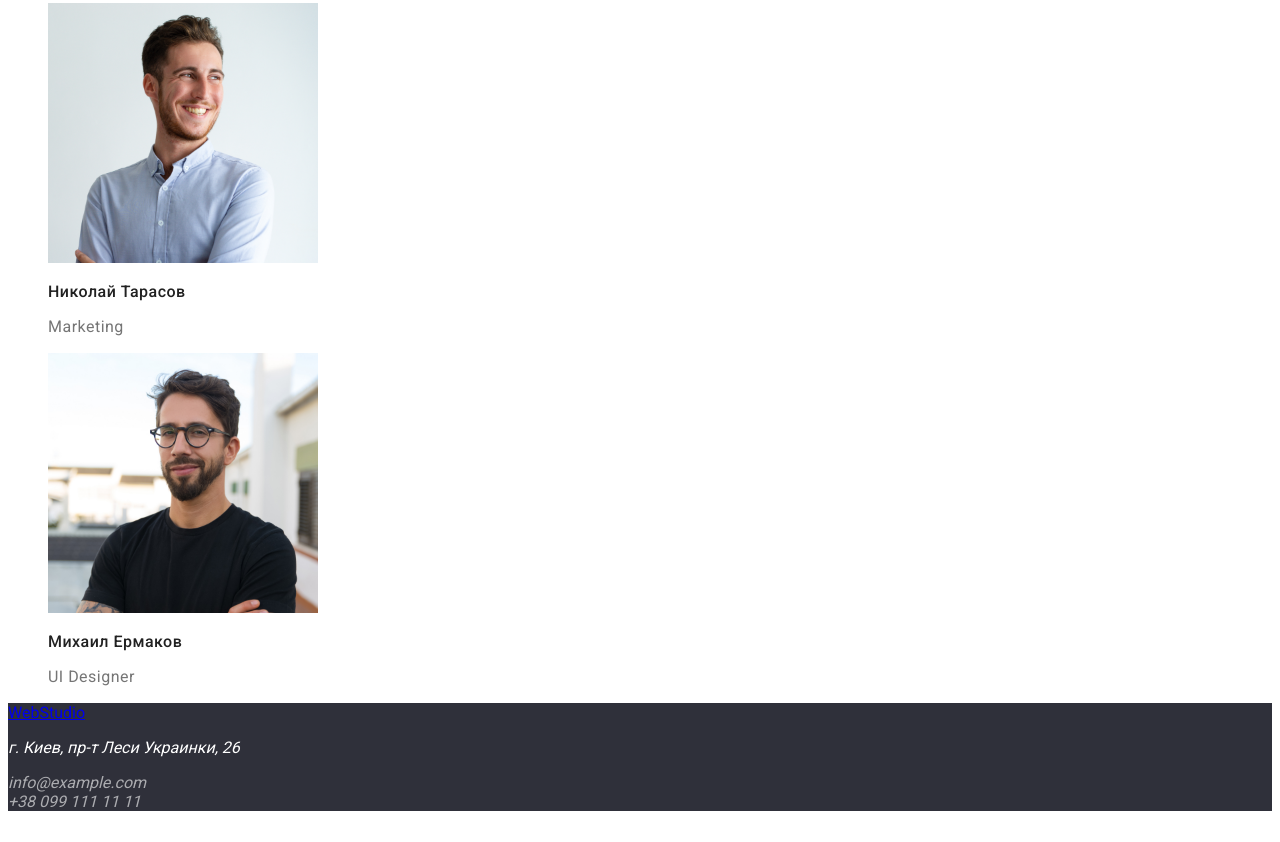
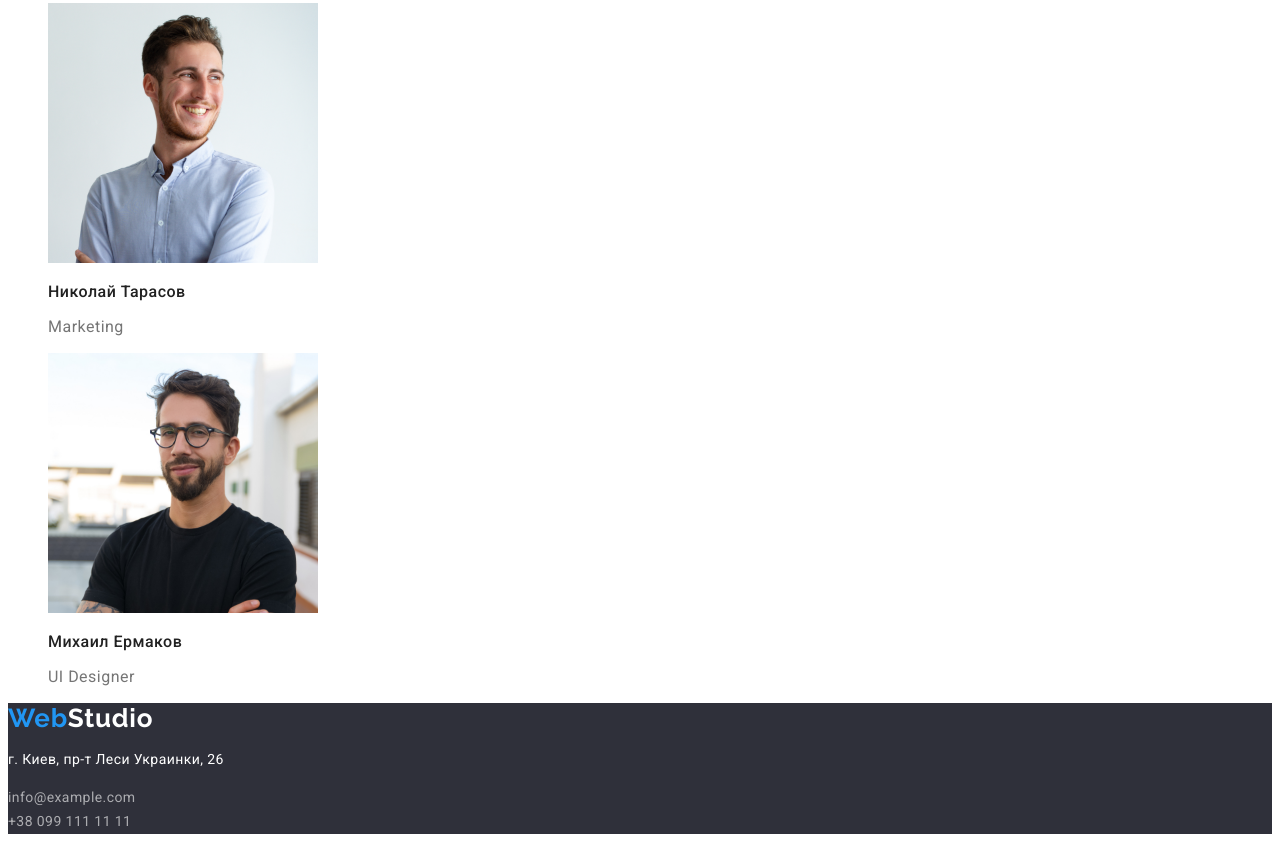
Before and after one commit to ASToliarchuk/goit-markup-hw-02, a plain HTML site: page index.html in a window 1280 px wide. Shown: the part 2465-3307 px from the top of the page. Before the commit the page ends 3284 px from the top, so only its background shows below. Drawn offline with Linux system fonts and the light colour scheme.

Commit message:
Вносить зміни  у файл styles.css

```diff
--- a/css/styles.css
+++ b/css/styles.css
@@ -184,12 +184,11 @@
  /* Портфолио */
  .list-portfolio .title-portfolio{
      color: var(--secondary-text-color);
-
-        font-family: 'Roboto';
-        font-weight: 700;
-        font-size: 14px;
-        line-height: 1.14;
-        letter-spacing: 0.03em;
+            font-family: 'Roboto';
+            font-weight: 700;
+            font-size: 18px;
+            line-height: 2;
+            letter-spacing: 0.06em;
  }
 
  .list-portfolio .portfolio-text{
@@ -199,14 +198,50 @@
  }
 
  /* Подвал */
+
+.logo-footer{
+        font-family: 'Raleway';
+            font-style: 400;
+            font-weight: 700;
+            font-size: 26px;
+            line-height: 1.19;
+            letter-spacing: 0.03em;
+            color: #FFFFFF;
+            text-decoration: none;
+}
+
+.img-logo-footer{
+    font-family: 'Raleway';
+        font-style: 400;
+        font-weight: 700;
+        font-size: 26px;
+        line-height: 1.19;
+        letter-spacing: 0.03em;
+        color: #2196F3;
+        text-decoration: none;
+}
+
  .address .text-address{
-     color: rgba(255, 255, 255, 1);
+        color: rgba(255, 255, 255, 1);
+        font-family: 'Roboto';
+        font-style: normal;
+        font-weight: 400;
+        font-size: 14px;
+        line-height: 1.71;
+        letter-spacing: 0.03em;
  }
 
  .address .link{
-     color: rgba(255, 255, 255, 0.6);
-    text-decoration: none;
+       color: rgba(255, 255, 255, 0.6);
+       text-decoration: none;
+        font-family: 'Roboto';
+        font-style: normal;
+        font-weight: 400;
+        font-size: 14px;
+        line-height: 1.71;
+        letter-spacing: 0.03em;
  }
+
   footer{
       background-color: #2F303A;;
   }
```
